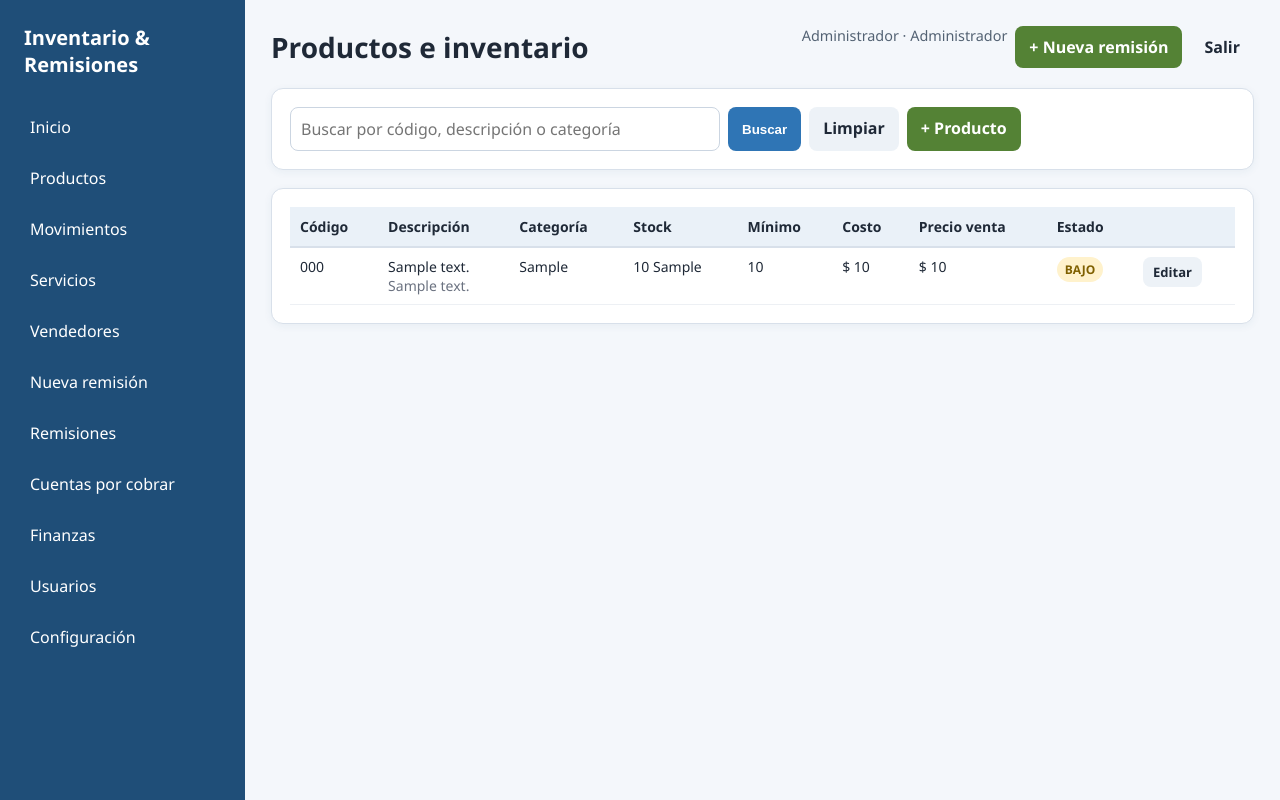
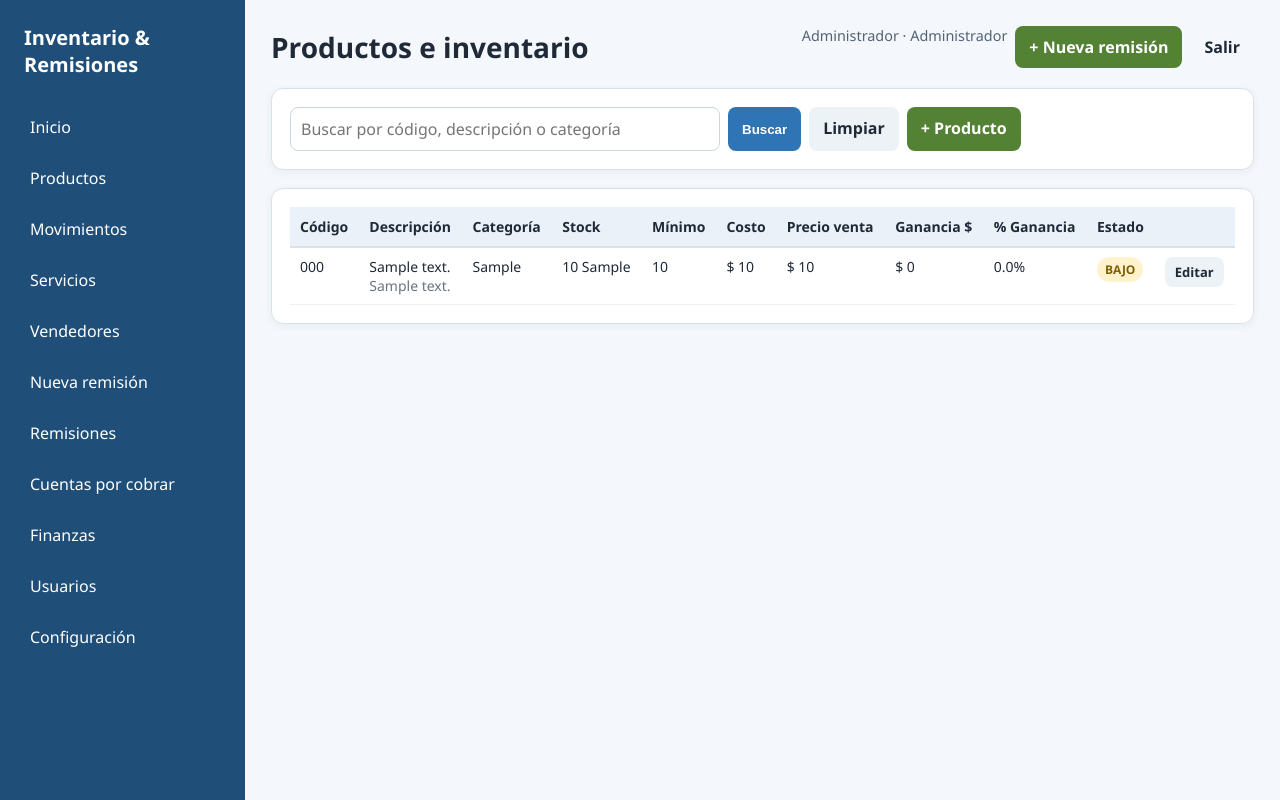
Before and after one commit to Andreslogi/App-Taller, a Flask app: page /productos in a window 1280 px wide. Run offline with Flask 3, Linux system fonts and the light colour scheme; the visitor is signed in with stand-in values (Sample User, id 1); tables that the repository leaves empty hold one stand-in row (values such as "Sample post"); some libraries are stand-ins or nearby versions.

Commit message:
Se agrega ganancia y porcentaje de ganancia a los productos

```diff
--- a/templates/products.html
+++ b/templates/products.html
@@ -59,6 +59,10 @@
                 <th>Costo</th>
 
                 <th>Precio venta</th>
+
+                <th>Ganancia $</th>
+
+                <th>% Ganancia</th>
 
                 <th>Estado</th>
 
@@ -122,6 +126,36 @@
 
                 <td>
 
+                    {% if p.cost and p.cost > 0 %}
+
+                        {{ (p.sale_price - p.cost)|money }}
+
+                    {% else %}
+
+                        -
+
+                    {% endif %}
+
+                </td>
+
+
+                <td>
+
+                    {% if p.cost and p.cost > 0 %}
+
+                        {{ (((p.sale_price - p.cost) / p.cost) * 100)|round(1) }}%
+
+                    {% else %}
+
+                        -
+
+                    {% endif %}
+
+                </td>
+
+
+                <td>
+
                     {% if p.stock <= 0 %}
 
                         <span class="badge badge-out">
```
